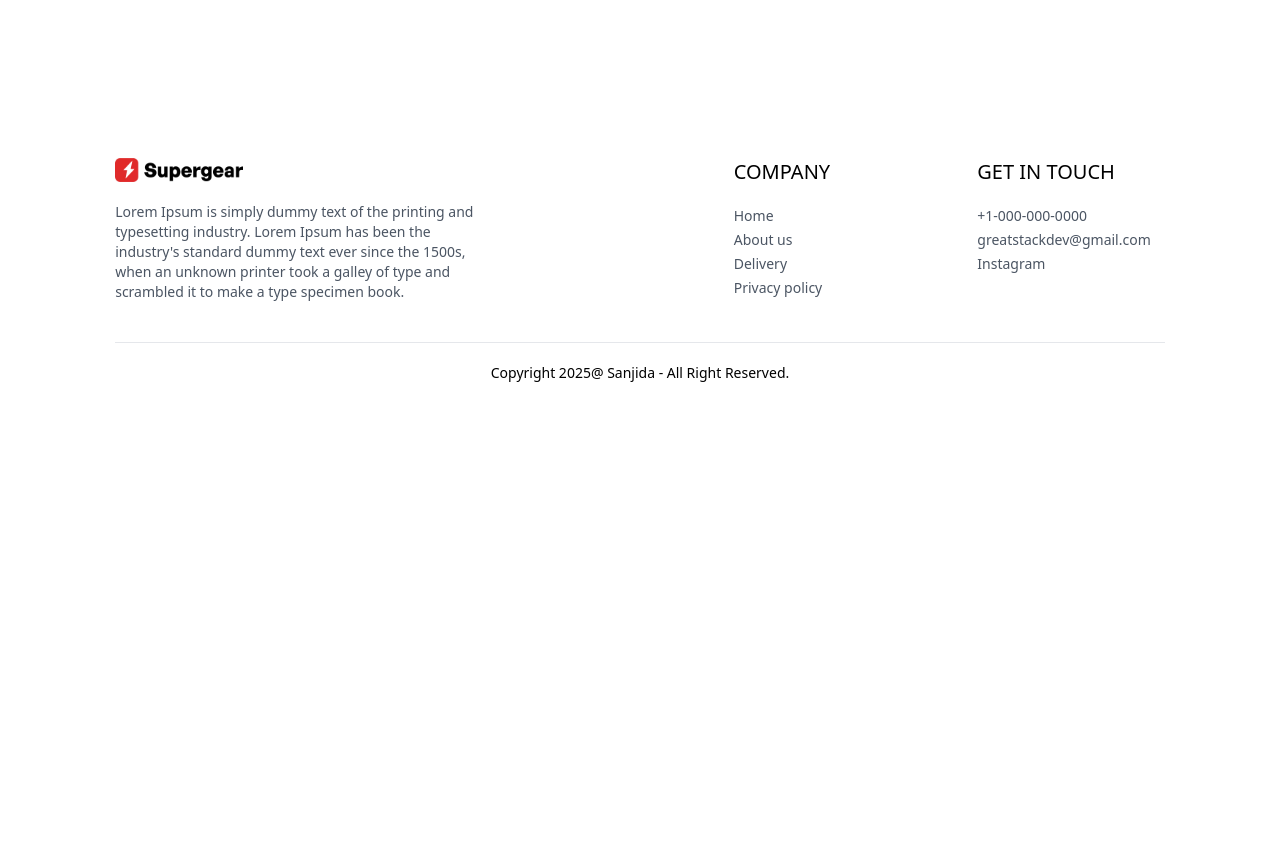
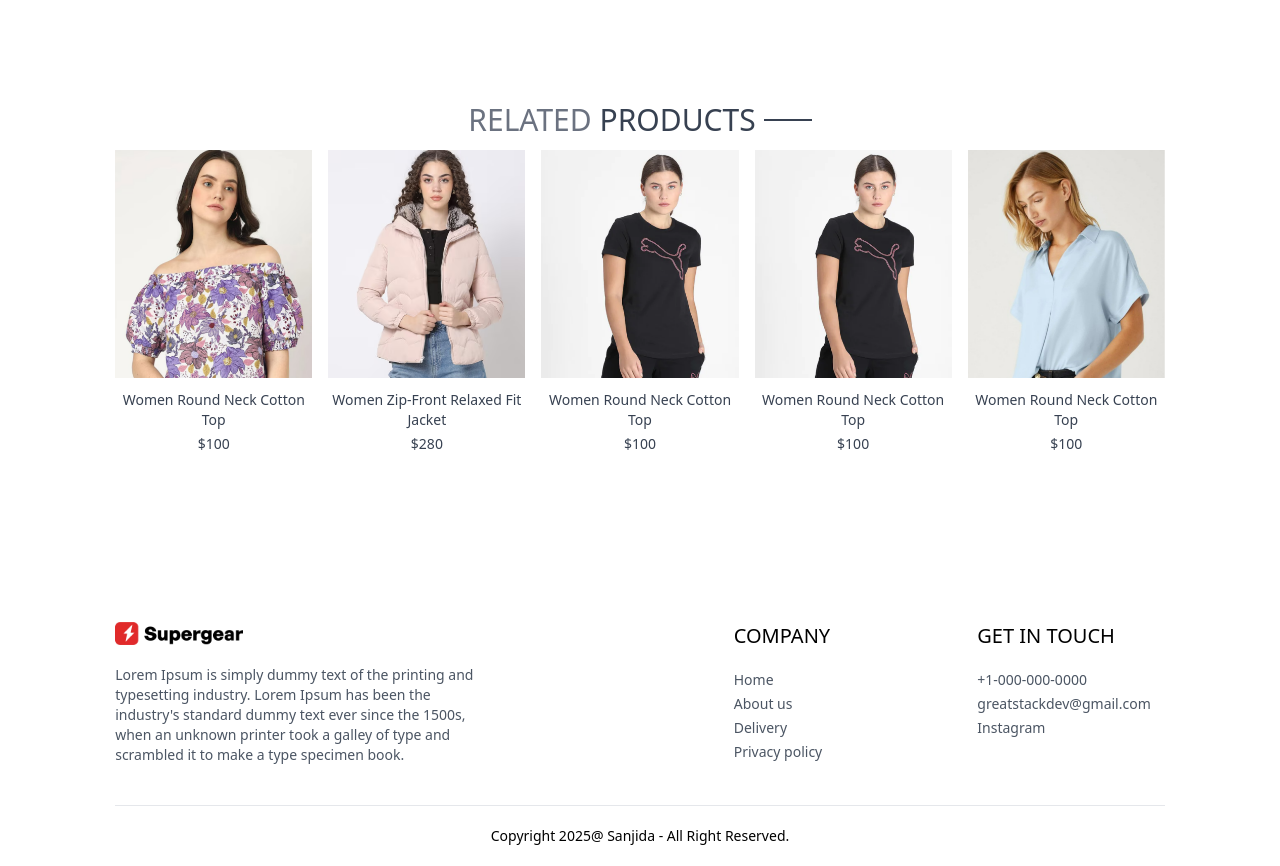
Before and after one commit to sanjidasarwar/ecommerceWebsite, a React (Vite) app: page /product/p001 in a window 1280 px wide. Shown: the part 933-1799 px from the top of the page. Before the commit the page ends 1336 px from the top, so only its background shows below. Built offline with nearby package versions, Linux system fonts and the light colour scheme.

Commit message:
set related product in product page

```diff
--- /dev/null
+++ b/src/components/RelatedProducts.jsx
@@ -0,0 +1,43 @@
+import React, { useContext, useEffect, useState } from "react";
+import { ShopContext } from "../context/shopContext";
+import Title from "./Title";
+import ProductItem from "./ProductItem";
+
+function RelatedProducts({ category, subCategory }) {
+  const { products } = useContext(ShopContext);
+  const [relatedProducts, setRelatedProducts] = useState([]);
+
+  useEffect(() => {
+    if (products.length > 0) {
+      let productsCopy = products.slice();
+      productsCopy = productsCopy.filter(
+        (product) => product.category == category
+      );
+      productsCopy = productsCopy.filter(
+        (product) => product.subCategory == subCategory
+      );
+      setRelatedProducts(productsCopy.slice(0, 5));
+    }
+  }, [products]);
+
+  return (
+    <div className="my-24">
+      <div className=" text-center text-3xl py-2">
+        <Title text1={"Related"} text2={"Products"} />
+        <div className="grid grid-cols-2 sm:grid-cols-3 md:grid-cols-4 lg:grid-cols-5 gap-4 gap-y-6">
+          {relatedProducts.map((item, index) => (
+            <ProductItem
+              key={index}
+              id={item._id}
+              image={item.image}
+              name={item.name}
+              price={item.price}
+            />
+          ))}
+        </div>
+      </div>
+    </div>
+  );
+}
+
+export default RelatedProducts;
--- a/src/pages/Product.jsx
+++ b/src/pages/Product.jsx
@@ -2,6 +2,7 @@
 import { useParams } from "react-router-dom";
 import { ShopContext } from "../context/shopContext";
 import { FaRegStar, FaStar } from "react-icons/fa";
+import RelatedProducts from "../components/RelatedProducts";
 
 const Product = () => {
   const { productId } = useParams();
@@ -110,6 +111,11 @@
           </p>
         </div>
       </div>
+      {/* Related Products */}
+      <RelatedProducts
+        category={product.category}
+        subCategory={product.subCategory}
+      />
     </div>
   ) : (
     <p className="text-2xl text-center">No Product Found</p>
```
